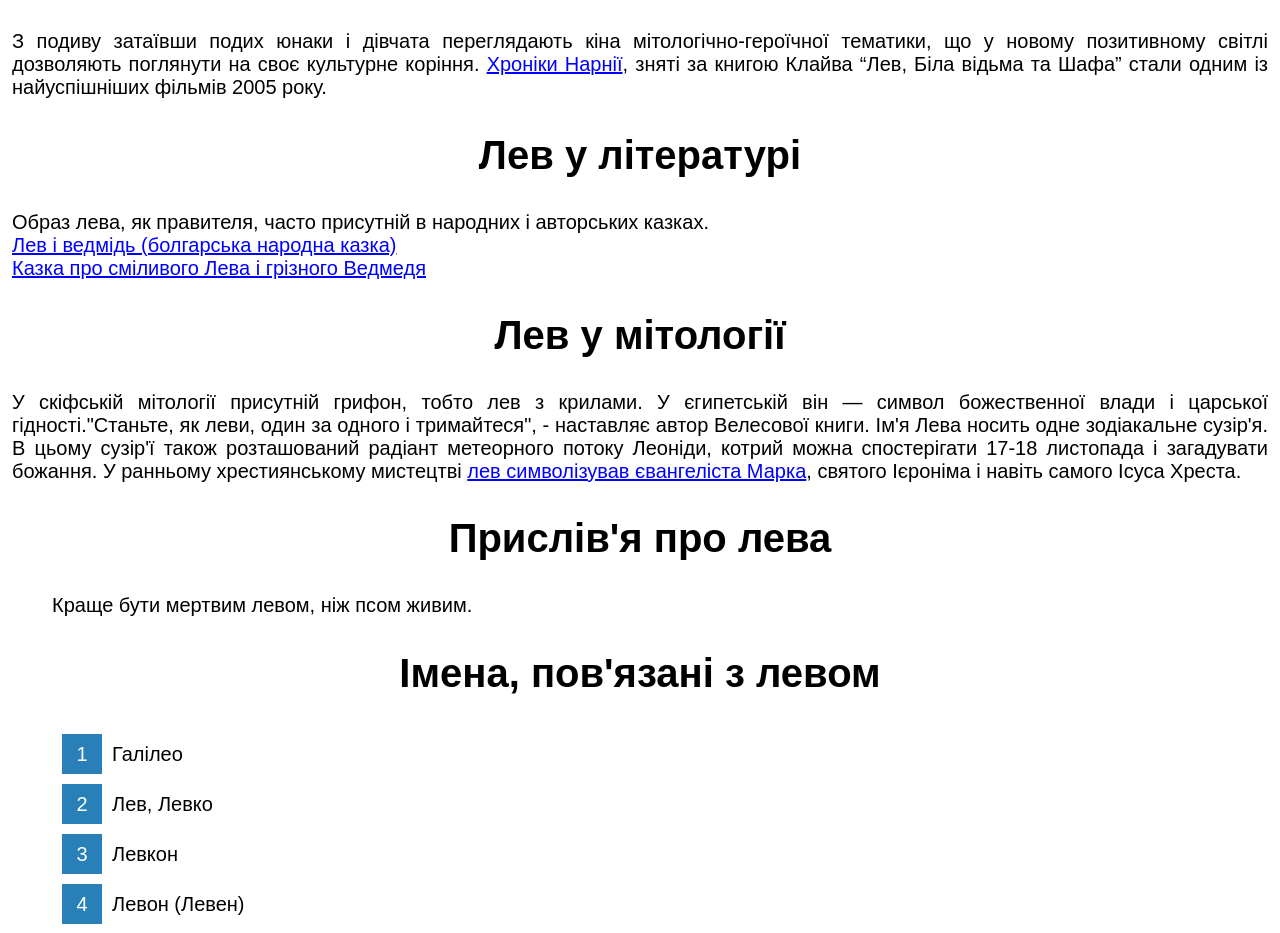
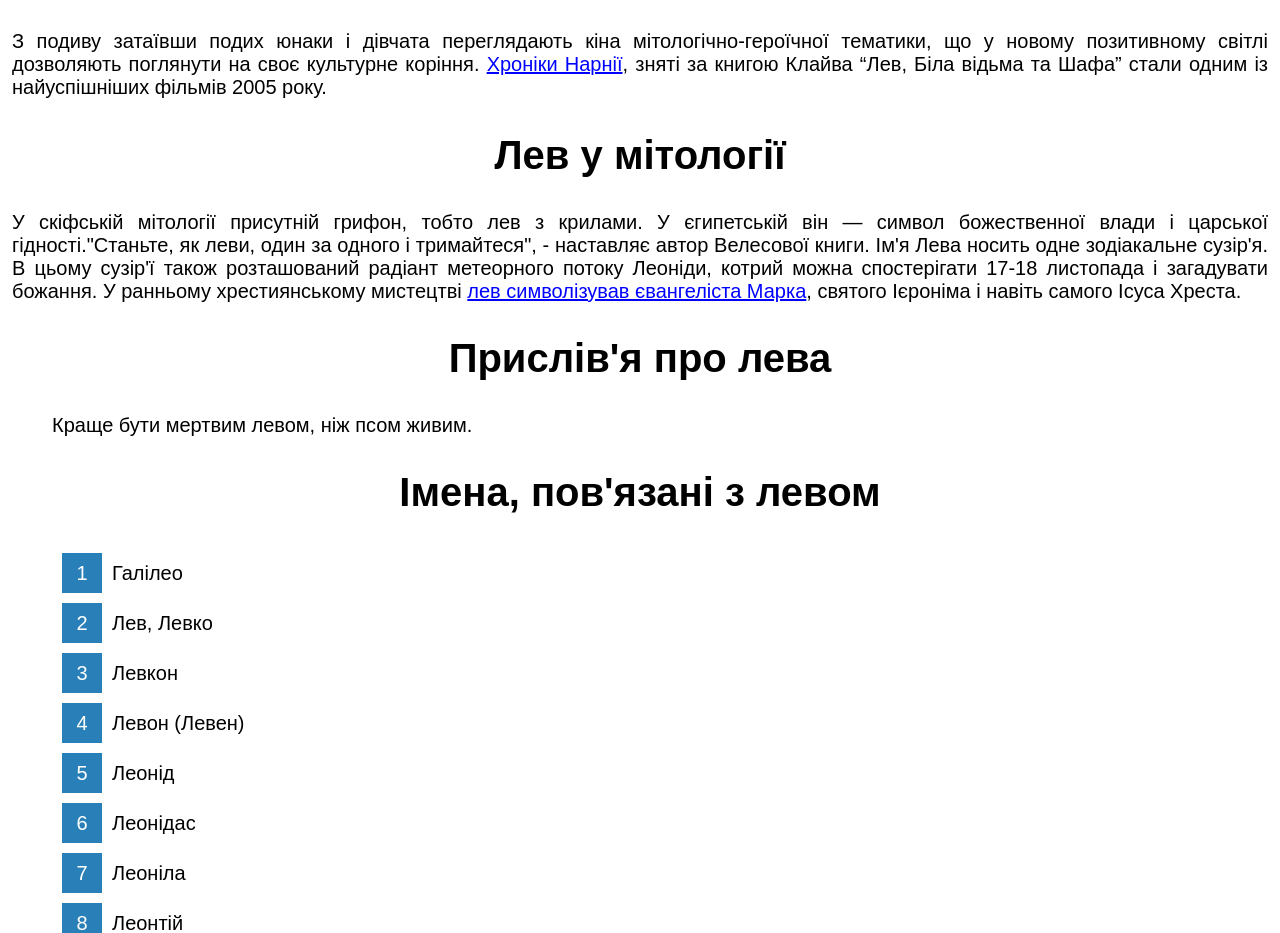
Before and after one commit to LeonidUkrainets/lev, a plain HTML site: page index.html in a window 1280 px wide. Shown: the part 1104-2037 px from the top of the page. Drawn offline with Linux system fonts and the light colour scheme.

Commit message:
Без казок

```diff
--- a/index.html
+++ b/index.html
@@ -21,12 +21,6 @@
  Лев — є логічним символом міста Львова і усієї Галичини. У минулому лев був присутнім на гербі Руського королівства (12-14 століття), Руського воєводства (15-18 століття), ЗУНР (1918 рік) та на проєкті великого герба України (1999). В сімнадцятому столітті на Поділлі існував орден "левенців", котрий певною мірою наслідував звичаї запорозьких козаків.
  <h2>Лев у кінематографі</h2>
 З подиву затаївши подих юнаки і дівчата переглядають кіна мітологічно-героїчної тематики, що у новому позитивному світлі дозволяють поглянути на своє культурне коріння. <a href='http://www.ex.ua/93374372' target="_blank">Хроніки Нарнії</a>, зняті за книгою Клайва “Лев, Біла відьма та Шафа” стали одним із найуспішніших фільмів 2005 року.
- <h2>Лев у літературі</h2>
- Образ лева, як правителя, часто присутній в народних і авторських казках.
- </ul>
- <li><a href="https://uk.wikisource.org/wiki/%D0%9B%D0%B5%D0%B2_%D1%82%D0%B0_%D0%B2%D0%B5%D0%B4%D0%BC%D1%96%D0%B4%D1%8C" target="_blank">Лев і ведмідь (болгарська народна казка)</a></li>
- <li><a href="http://www.ar25.org/article/kazka-pro-smilyvogo-leva-ta-griznogo-vedmedya.html" target="_blank">Казка про сміливого Лева і грізного Ведмедя</a></li>
- </ul>
  <h2>Лев у мітології</h2>
 У скіфській мітології присутній грифон, тобто лев з крилами. У єгипетській він — символ божественної влади і царської гідності."Станьте, як леви, один за одного і тримайтеся", - наставляє автор Велесової книги.
 Ім'я Лева носить одне зодіакальне сузір'я. В цьому сузір'ї також розташований радіант метеорного потоку Леоніди, котрий можна спостерігати 17-18 листопада і загадувати божання.
```
